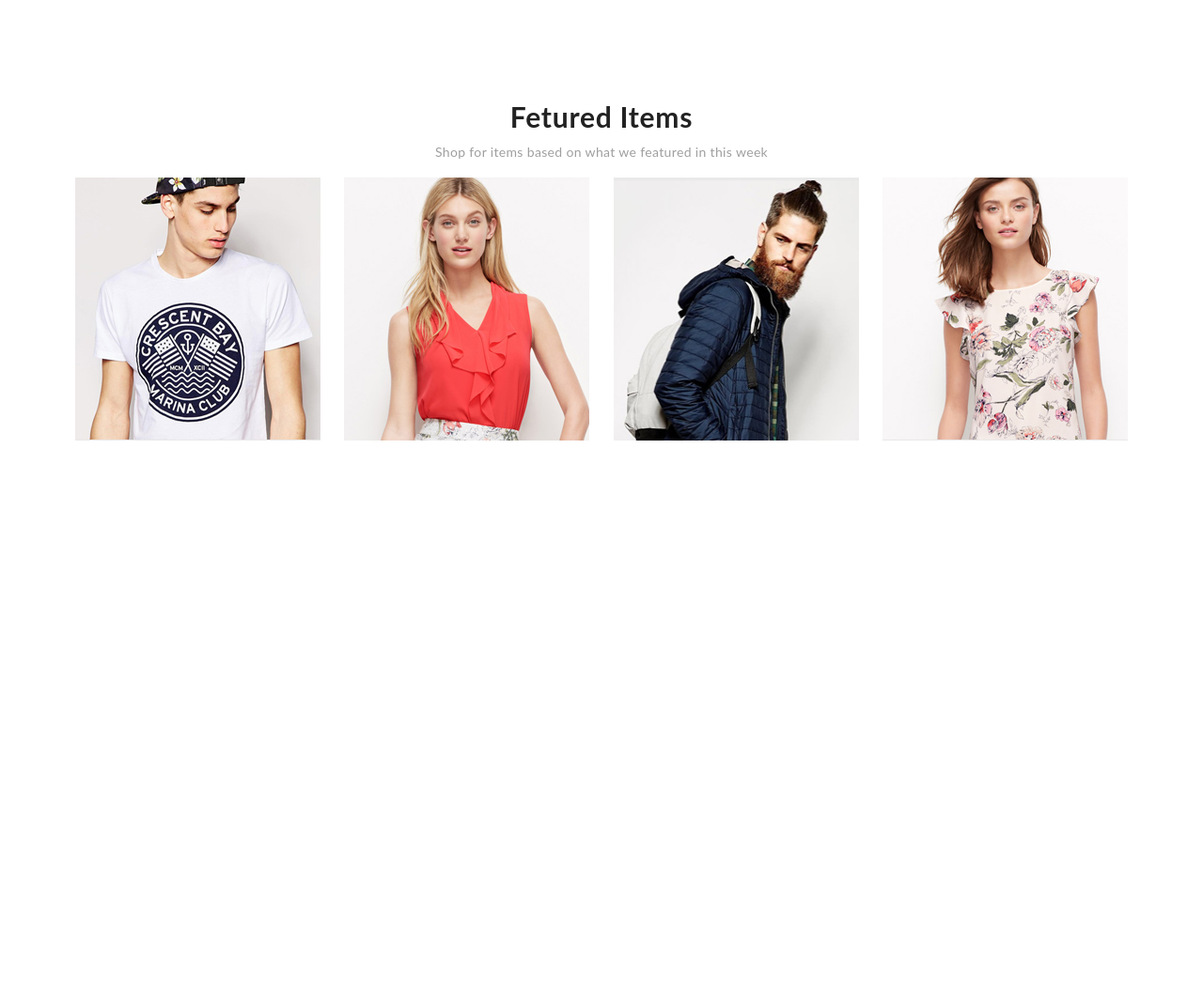
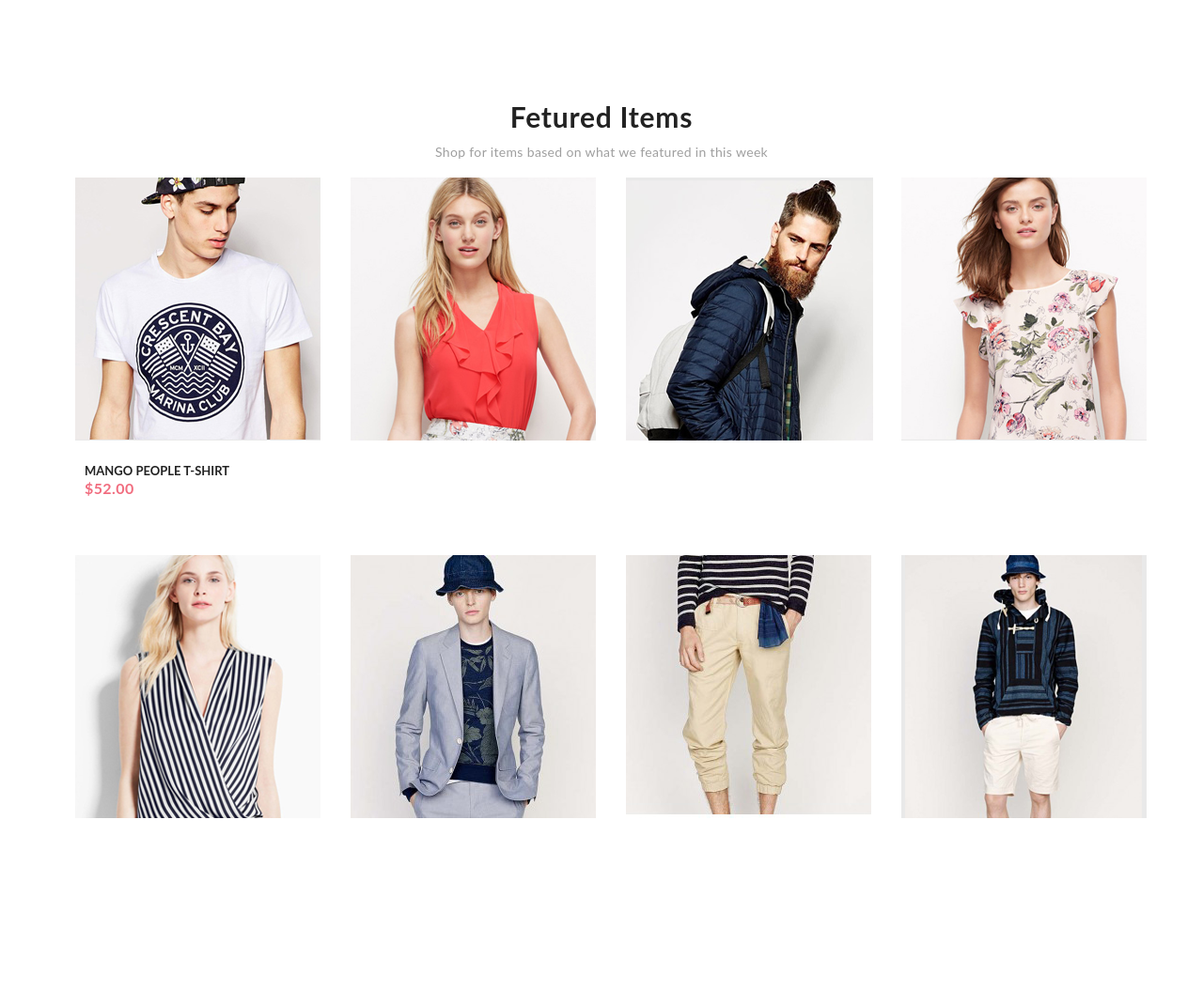
Before and after one commit to dacime/brand-website-shop, a plain HTML site: page index.html in a window 1280 px wide. Shown: the part 1746-2800 px from the top of the page at 94% size. After the commit the page ends 2621 px from the top, so only its background shows below. Drawn offline with Linux system fonts and the light colour scheme.

Commit message:
Little fixes for F-d items and small fixes of banner

```diff
--- a/index.html
+++ b/index.html
@@ -83,7 +83,7 @@
     </div>
         <div class="header__banner">
             <div class="banner__container">
-                <div class="banner__content">
+                <div class="banner__content container">
                     <div class="vertical__bar"></div>
                         <p class="banner__text">
                             <span class="the__brand">THE BRAND</span><br>OF LUXERIOUS <span class="fashion">FASHION</span>
@@ -124,25 +124,34 @@
             </div>
 
 
-    <div class="fditems">
+    <div class="fditems container">
 
             <div class="hat__fditems">
                 <h1 class="">Fetured Items</h1>
                 <p>Shop for items based on what we featured in this week</p>
             </div>
             <div class="mid__fditems">
+
                 <div class="first__row">
-                    <div ><img class="border__row" src="./img/fd_items_01.png" alt="Item 1"></div>
-                    <div ><img class="border__row" src="./img/fd_items_02.png" alt="Item 2"></div>
-                    <div ><img class="border__row" src="./img/fd_items_03.png" alt="Item 3"></div>
-                    <div ><img class="border__row" src="./img/fd_items_04.png" alt="Item 3"></div>
+                    <div class="row border__row__1-1" >
+                            <img src="./img/fd_items_01.png" alt="Item 1">
+                                <div class="text__block_row">
+                                    <span class="range-txt">Mango People T-shirt<br><p>$52.00</p></span>
+                                    </div>
+                                        <form action="index.html">        </form>
                     </div>
+
+                    <div class="row border__row__1-2"><img src="./img/fd_items_02.png" alt="Item 2"></div>
+                    <div class="row border__row__1-3"><img src="./img/fd_items_03.png" alt="Item 3"></div>
+                    <div class="row border__row__1-4"><img src="./img/fd_items_04.png" alt="Item 3"></div>
+                    </div>
+
+                    <div class="second__row">
+                <div class="row border__row__2-1"><img src="./img/fd_items_05.png" alt="4"></div>
+                <div class="row border__row__2-2"><img src="./img/fd_items_06.png" alt="5"></div>
+                    <div class="row border__row__2-3"><img src="./img/fd_items_07.png" alt="6"></div>
+                    <div class="row border__row__2-4"><img src="./img/fd_items_08.png" alt="7"></div>
                 </div>
-                <div class="second__row"></div>
-                <div class="border__row"></div>
-                    <div class="border__row"></div>
-                    <div class="border__row"></div>
-
         </div>
     </div>
 </body>
--- a/style.css
+++ b/style.css
@@ -305,20 +305,24 @@ header hr {
 }
 
 
-header .header__banner .banner__container .banner__content {
+
+
+
+.banner__content {
     display: flex;
     height: 92px;
     padding-top: 276px;
+
 }
 
-header .header__banner .banner__container .banner__content .vertical__bar {
+.vertical__bar {
     width: 12px;
     height: 98px;
     margin-top: 10px;
     background-color: #f16d7f;
 }
 
-header .header__banner .banner__container .banner__content p {
+.banner__content p {
     font-family: "Lato Black";
     font-size: 40px;
     font-weight: 400;
@@ -328,7 +332,7 @@ header .header__banner .banner__container .banner__content p {
     padding-top: 0;
 }
 
-header .header__banner .banner__container .banner__content p .the__brand {
+.the__brand {
     font-family: Lato;
     font-size: 60px;
     line-height: 1.2;
@@ -337,7 +341,7 @@ header .header__banner .banner__container .banner__content p .the__brand {
     color: #222222;
 }
 
-header .header__banner .banner__container .banner__content p .fashion {
+.fashion {
     color: #f16d7f;
     font-family: Lato;
     font-size: 40px;
@@ -351,7 +355,6 @@ header .header__banner .banner__container .banner__content p .fashion {
 
 .main__box {
     display: flex;
-    justify-content: space-between;
     margin-top: 95px;
     margin-bottom: 100px;
 }
@@ -360,6 +363,7 @@ header .header__banner .banner__container .banner__content p .fashion {
     display: flex;
     padding-right: 21px;
     flex-wrap: wrap;
+    width: 50%;
 }
 
 .left__main__first {
@@ -433,6 +437,7 @@ header .header__banner .banner__container .banner__content p .fashion {
     display: flex;
     margin-right: 21px;
     flex-wrap: wrap;
+    max-width: 50%;
 }
 
 .right__main__first {
@@ -527,19 +532,67 @@ header .header__banner .banner__container .banner__content p .fashion {
     color: #9f9f9f;
 }
 
+.add__to__cart {
+    width: 123px;
+    height: 39px;
+    background-color: rgba(255, 255, 255, 0.0);
+    border: 1px solid #ffffff;
+}
 
 
 .first__row {
     display: flex;
-    margin: 0 auto;
     justify-content: space-between;
-    max-width: 1120px;
 }
 
-.border__row {
-    border: 1 solid white;
+.second__row {
+    display: flex;
+    padding-top: 122px;
+}
+
+.row {
+    position: relative;
     width: 261px;
     height: 280px;
-    margin-left: auto;
-    margin-right: auto
 }
+
+.border__row__1-2 {
+    padding-left: 32px;
+    padding-right: 32px;
+}
+
+.border__row__1-3 {
+    padding-right: 32px;
+}
+
+.border__row__2-2 {
+    padding-left: 32px;
+    padding-right: 32px;
+}
+
+.border__row__2-3 {
+    padding-right: 32px;
+}
+
+.text__block_row {
+    padding-top: 19px;
+    padding-left: 10px;
+}
+
+.range-txt {
+    font-family: Lato;
+    font-size: 13px;
+    line-height: 1.2;
+    font-weight: bold;
+    text-transform: uppercase;
+    color: #222222;
+}
+
+.range-txt p {
+    font-family: Lato;
+    font-size: 16px;
+    line-height: 1.2;
+    font-weight: bold;
+    text-transform: uppercase;
+    color: #f16d7f;
+}
```
